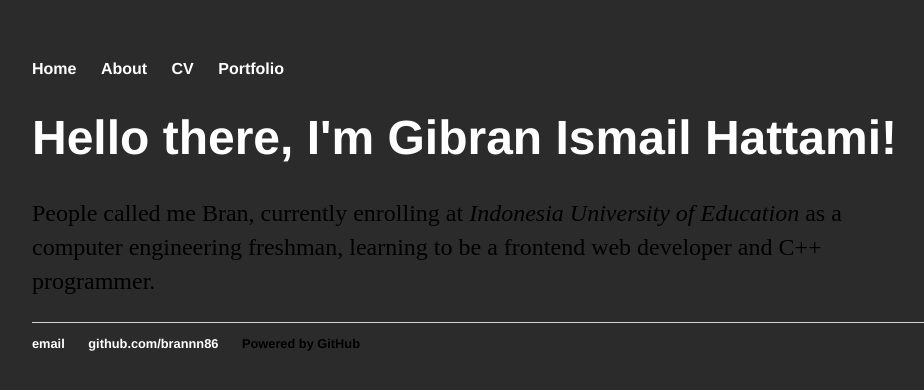
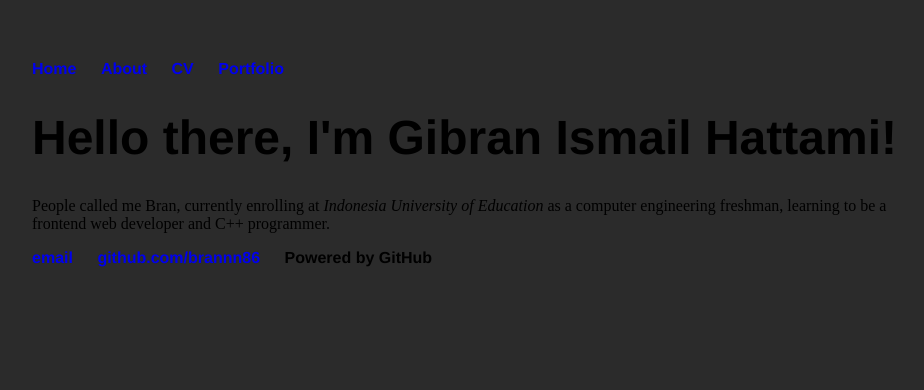
Before and after one commit to brannn86/brannnbackup.github.io, a plain HTML site: page index.html in a window 1280 px wide. Shown: the whole page, without its empty margins (160-1084 px from the left). Drawn offline with Linux system fonts and the light colour scheme.

Commit message:
Update main.css

```diff
--- a/css/main.css
+++ b/css/main.css
@@ -1,5 +1,6 @@
 * {
     background-color: #2b2b2b;
+    color: #FFFFF;
 }
 body {
     margin: 60px auto;
@@ -15,22 +16,24 @@ nav ul li, footer ul li {
     display: inline;
     margin-right: 20px;
 }
+
 a {
     text-decoration: none;
-    color: #FFFFFF;
 }
+
 a:hover {
     text-decoration: underline;
 }
+
 h1 {
     font-size: 3em;
     font-family:'Helvetica', 'Arial', 'Sans-Serif';
-    color: #FFFFFF;
-}
+
 p {
     font-size: 1.5em;
     line-height: 1.4em;
 }
+
 footer {
     border-top: 1px solid #d5d5d5;
     font-size: .8em;
@@ -43,5 +46,4 @@ ul.posts {
 
 ul.posts li {
     list-style: none;
-    color: #FFFFFF;
 }
```
